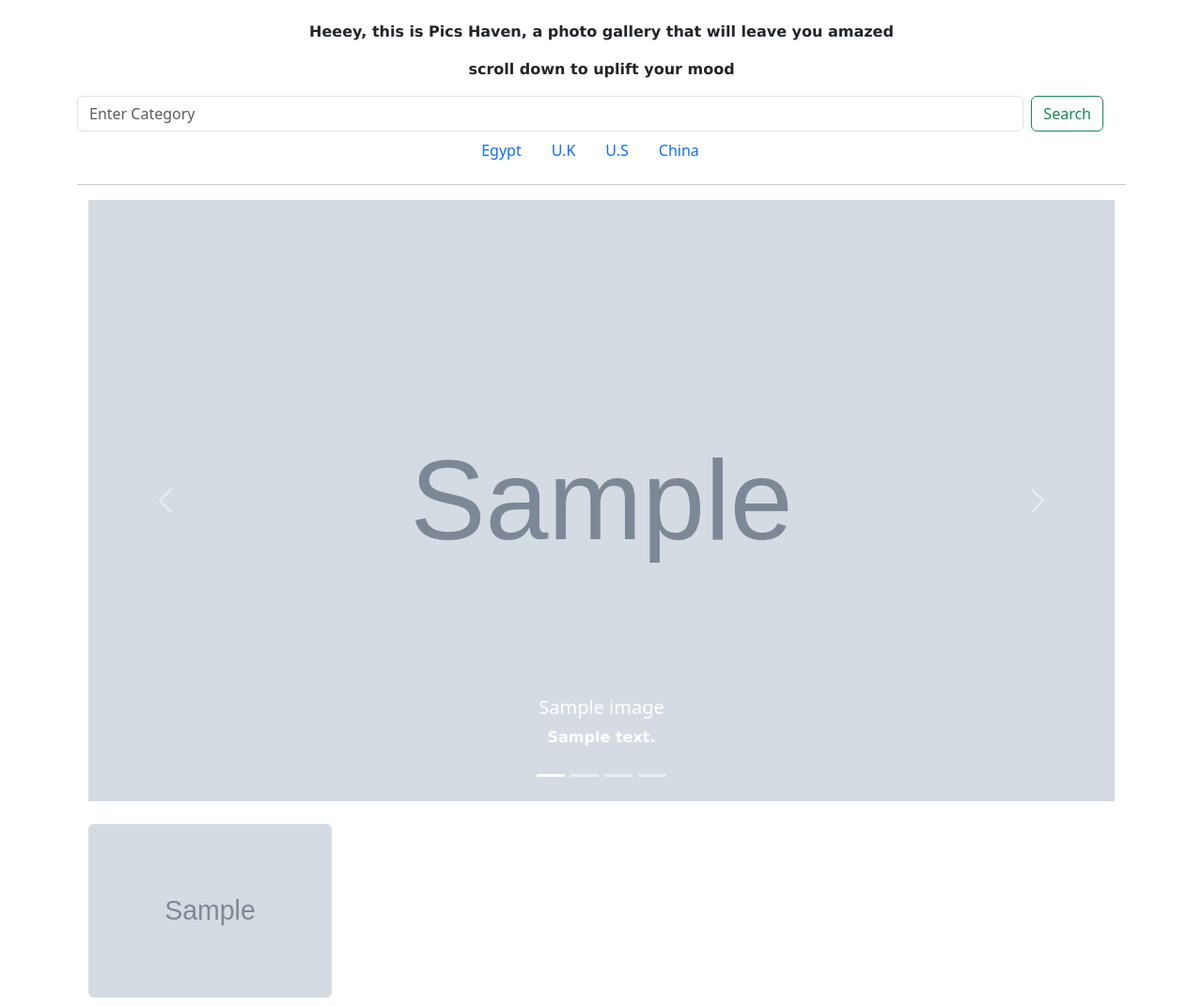
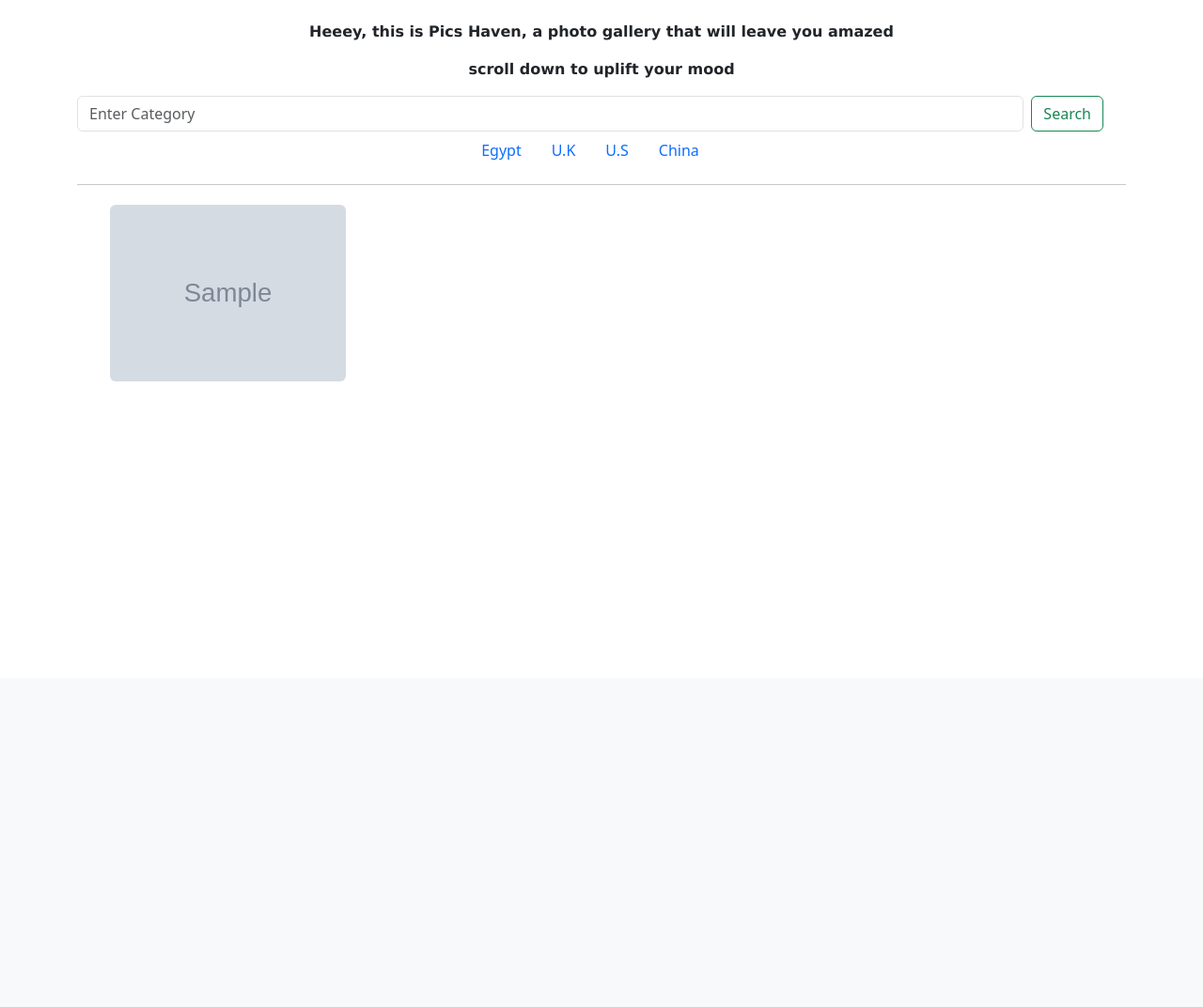
Before and after one commit to Njoro410/pichaven, a Django app: page / in a window 1280 px wide. Shown: the part 78-1150 px from the top of the page at 94% size. After the commit the page ends 484 px from the top, so only its background shows below. Run offline with Django 4.2, Linux system fonts and the light colour scheme; tables that the repository leaves empty hold one stand-in row (values such as "Sample post"); grey boxes marked "Sample" are stand-in pictures; some libraries are stand-ins or nearby versions.

Commit message:
added masonry image grid

```diff
--- a/favpics/templates/index.html
+++ b/favpics/templates/index.html
@@ -11,7 +11,8 @@
         <div class="row">
             <div class="col-sm-12">
                 <form class="d-flex" role="search" action="{% url 'search_image' %}">
-                    <input class="form-control me-2" type="search" name="category" placeholder="Enter Category" aria-label="Search">
+                    <input class="form-control me-2" type="search" name="category" placeholder="Enter Category"
+                        aria-label="Search">
                     <button class="btn btn-outline-success" type="submit">Search</button>
                 </form>
             </div>
@@ -42,7 +43,7 @@
             <div class="col-sm-12">
                 <div class="row">
                     <div class="col-sm-12">
-                        <div id="carouselExampleCaptions" class="carousel slide" data-bs-ride="carousel">
+                        <!-- <div id="carouselExampleCaptions" class="carousel slide" data-bs-ride="carousel">
                             <div class="carousel-indicators">
                                 <button type="button" data-bs-target="#carouselExampleCaptions" data-bs-slide-to="0"
                                     class="active" aria-current="true" aria-label="Slide 1"></button>
@@ -77,24 +78,19 @@
                                 <span class="carousel-control-next-icon" aria-hidden="true"></span>
                                 <span class="visually-hidden">Next</span>
                             </button>
-                        </div>
+                        </div> -->
                     </div>
                 </div>
-                <br>
-                <div class="col-sm-12 images">
-                    {% for image in images %}
-                    <div class="col-md-3 col-sm-4 col-lg-3">
 
-
-
-                        <a href=""><img src="{{image.images.url}}" class="rounded" alt="{{image.name}}"></a>
-
-
-
-
-
+                <div class="col-sm-12 ">
+                    <div class="container images"
+                        data-masonry='{ "itemSelector": ".picha", "columnWidth": 5, "fitWidth": true }'>
+                        {% for image in images %}
+                        <div class="col-md-3 col-sm-3 col-lg-3 picha">
+                            <a href=""><img src="{{image.images.url}}" class="rounded" alt="{{image.name}}"></a>
+                        </div>
+                        {% endfor %}
                     </div>
-                    {% endfor %}
                 </div>
 
             </div>
@@ -105,17 +101,21 @@
 
 <style>
     .images {
-        /* margin-top: 100px; */
-        display: flex;
-        flex-direction: row;
+        max-width: 1080px;
     }
 
-
     .rounded {
-        float: left;
+        /* float: left; */
         width: 95%;
         height: 95%;
+        margin: 5px;
         object-fit: cover;
+
+    }
+
+    .rounded:hover {
+        transform: scale(1.1);
+        transition: all .5s;
 
     }
 
```
